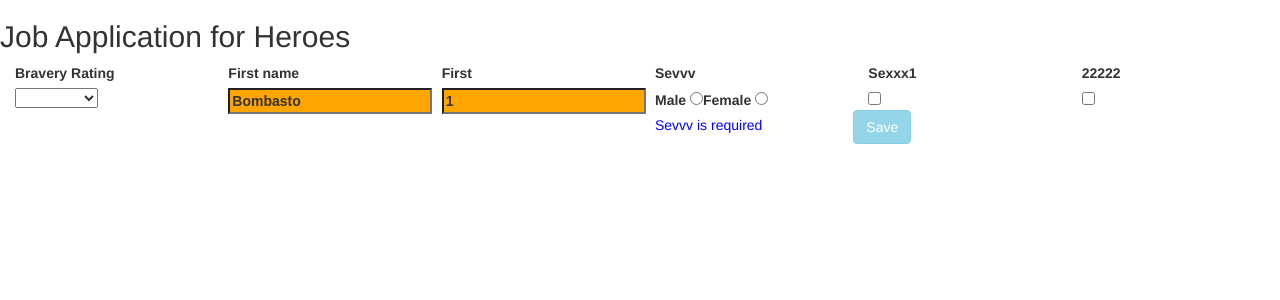
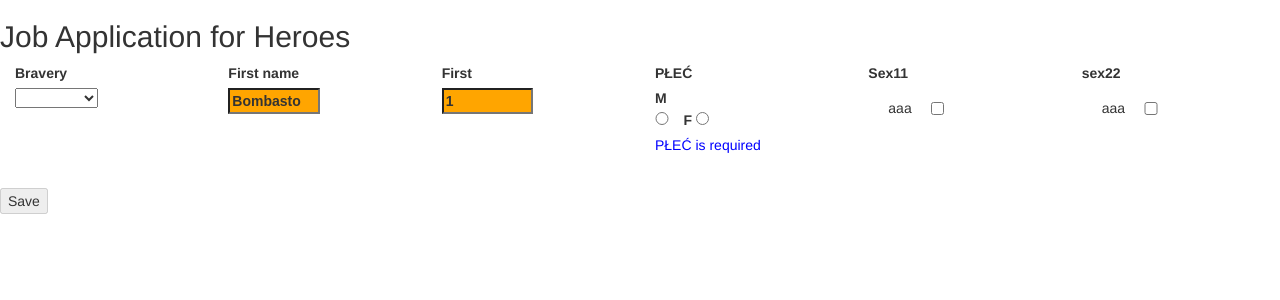
Before and after one commit to jacus410/angular-dynamicf, an Angular app: page / in a window 1280 px wide. Shown: the top 300 px of the page. Built offline with nearby package versions, Linux system fonts and the light colour scheme.

Commit message:
4 files modified

```diff
--- a/src/app/app.component.ts
+++ b/src/app/app.component.ts
@@ -23,7 +23,7 @@ export class AppComponent {
 
      new DropdownQuestion({
         key: 'brave',
-        label: 'Bravery Rating',
+        label: 'Bravery',
         options: [
           {key: 'solid',  value: 'Solid'},
           {key: 'great',  value: 'Great'},
@@ -55,11 +55,11 @@ export class AppComponent {
 
 new RadioQuestion({
         key: 'sex',
-        label: 'Sevvv',
+        label: 'PŁEĆ',
 
         options: [
-          {key: 'Male',    value: 'm'},
-          {key: 'Female',  value: 'f'}
+          {key: 'M',    value: 'm'},
+          {key: 'F',  value: 'f'}
         ],
         required: true,
         order: 4
@@ -67,13 +67,13 @@ new RadioQuestion({
 
 new CheckboxQuestion({
         key: 'sex1',
-        label: 'Sexxx1',
-        value: 'mm',
+        label: 'Sex11',
+        value: 'mmm',
       }),
 
 new CheckboxQuestion({
         key:   'sex2',
-        label: '22222',
+        label: 'sex22',
         value: 'fff',
         class: 'red'
       })
--- a/src/app/dynamic-form-question.component.html
+++ b/src/app/dynamic-form-question.component.html
@@ -1,4 +1,4 @@
-<div [formGroup]="form" class="col-xl-2 col-lg-2 col-md-2 col-sm-12 col-xs-12 ">
+<div [formGroup]="form" class="col-xl-2 col-lg-2 col-md-2 col-sm-3 col-xs-12 ">
    <label [attr.for]="question.key">{{question.label}}</label>
 
   <div [ngSwitch]="question.controlType">
@@ -28,14 +28,14 @@
                         [value]="opt.value">
       </label>
     </div>
-  <div  *ngSwitchCase="'checkbox'">
-                              <input
+  <div  *ngSwitchCase="'checkbox'" class="checkbox" >
+             <label>  aaa               <input
                                     [formControlName]="question.key"
                                     [id]="question.key"
                                     [type]="question.controlType"
                                     [class] = "question.class"
                                     [value] = "question.value">
-
+</label>
   </div>
   </div>
 
--- a/src/app/dynamic-form.component.html
+++ b/src/app/dynamic-form.component.html
@@ -3,10 +3,12 @@
 
     <div *ngFor="let question of questions" >
       <app-question [question]="question" [form]="form" ></app-question>
-    </div>
+
+    </div>&nbsp;&nbsp;<div>&nbsp;&nbsp;</div>&nbsp;&nbsp;
 
     <div>
-      <button type="submit" class="btn btn-info" [disabled]="!form.valid">Save</button>
+
+      <button type="submit" class="" [disabled]="!form.valid">Save</button>
     </div>
   </form>
 
--- a/src/styles.css
+++ b/src/styles.css
@@ -1,7 +1,7 @@
 /* Master Styles */
   @import url('https://unpkg.com/bootstrap@3.3.7/dist/css/bootstrap.min.css');
 
-
+input { width: 50%}
 
 .red {
     background-color: orange;
```
